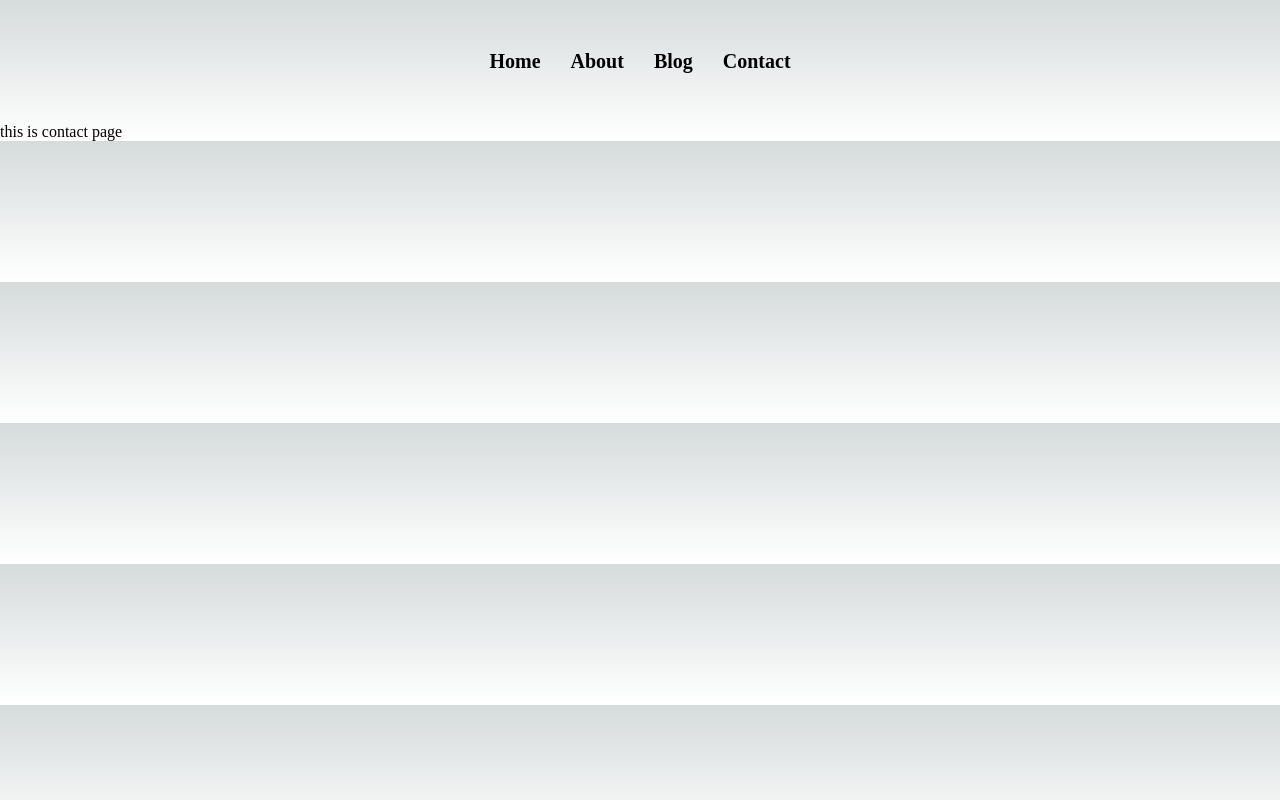
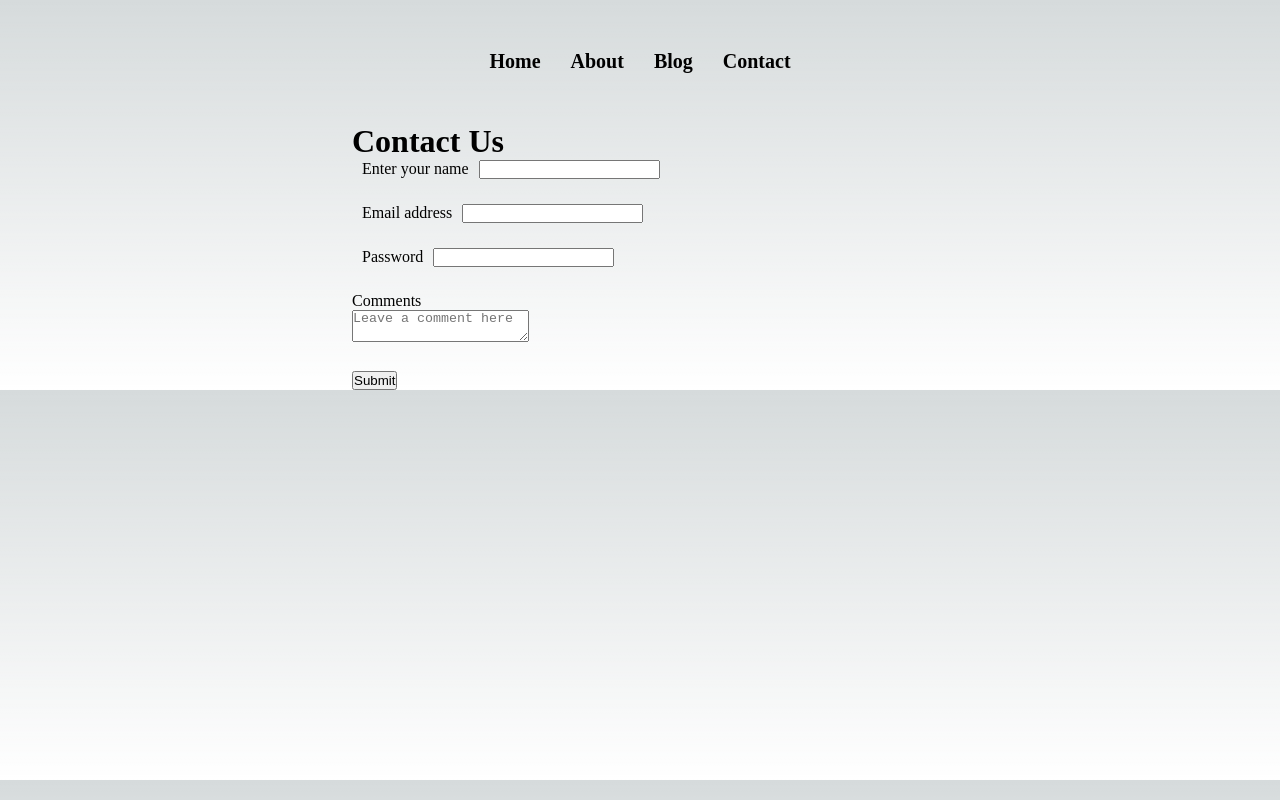
Before and after one commit to JAYMAKWANA2202/Hunting-Coder, a Next.js app in the folder hunting-coder/: page /contact in a window 1280 px wide. Built offline with nearby package versions, Linux system fonts and the light colour scheme.

Commit message:
create contact page

```diff
--- /dev/null
+++ b/hunting-coder/contactdata/1.json
@@ -0,0 +1 @@
+{"name":"jay makwana","phone":"1236547890","email":"jay@mail.com","deac":"Hello exery buddy"}
--- /dev/null
+++ b/hunting-coder/pages/api/postcontact.js
@@ -0,0 +1,17 @@
+import * as fs from "fs";
+
+export default async function handler(req, res) {
+  if (req.method === "POST") {
+    // Process a POST request
+    let data = await fs.promises.readdir("contactdata");
+    console.log("data: ", data);
+    await fs.promises.writeFile(
+      `contactdata/${data.length + 1}.json`,
+      JSON.stringify(req.body)
+    );
+    res.status(200).json(req.body);
+  } else {
+    // Handle any other HTTP method
+    res.status(200).json(["jay makwana"]);
+  }
+}
--- a/hunting-coder/pages/blogpost/[slug].js
+++ b/hunting-coder/pages/blogpost/[slug].js
@@ -25,7 +25,7 @@ export async function getStaticPaths() {
       { params: { slug: "how-to-learn-nextjs" } },
       { params: { slug: "how-to-learn-Reactjs" } },
     ],
-    fallback: true, // can also be true or 'blocking'
+    fallback: true, // can also be false or 'blocking'
   };
 }
 
--- a/hunting-coder/pages/contact.js
+++ b/hunting-coder/pages/contact.js
@@ -1,5 +1,10 @@
 import Head from "next/head";
 import React from "react";
+import styles from "../styles/Contact.module.css";
+
+const handleSubmit = (e) => {
+  e.preventDefault();
+};
 
 export default function Contact() {
   return (
@@ -8,7 +13,57 @@ export default function Contact() {
         <title>contact Page</title>
         <link rel="icon" href="/coder.png" />
       </Head>
-      <div>this is contact page </div>
+      <div className={styles.container}>
+        <h1>Contact Us</h1>
+        <form onSubmit={handleSubmit}>
+          <div className={styles.mb3}>
+            <label htmlFor="name" className={styles.formlabel}>
+              Enter your name
+            </label>
+            <input
+              type="text"
+              className="form-control"
+              id="name"
+              name="name"
+              aria-describedby="emailHelp"
+            />
+          </div>
+          <div className={styles.mb3}>
+            <label htmlFor="email" className={styles.formlabel}>
+              Email address
+            </label>
+            <input
+              type="email"
+              className="form-control"
+              id="email"
+              name="email"
+              aria-describedby="emailHelp"
+            />
+          </div>
+          <div className={styles.mb3}>
+            <label htmlFor="phone" className={styles.formlabel}>
+              Password
+            </label>
+            <input
+              type="phone"
+              className="form-control"
+              name="phone"
+              id="phone"
+            />
+          </div>
+          <label htmlFor="floatingTextarea">Comments</label>
+          <div ame="form-floating">
+            <textarea
+              className={styles.mb3}
+              placeholder="Leave a comment here"
+              id="floatingTextarea"
+            ></textarea>
+          </div>
+          <button type="submit" className="btn btn-primary">
+            Submit
+          </button>
+        </form>
+      </div>
     </>
   );
 }
--- /dev/null
+++ b/hunting-coder/styles/Contact.module.css
@@ -0,0 +1,12 @@
+.container {
+  max-width: 45vw;
+  margin: auto;
+}
+
+.mb3 {
+  margin-bottom: 25px;
+}
+
+.formlabel {
+  margin: 0 10px;
+}
```
